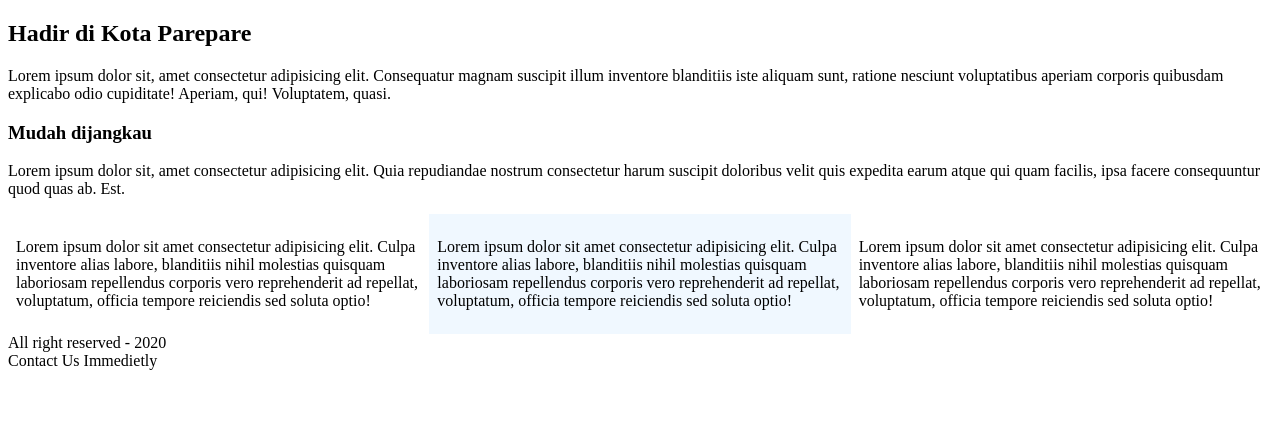
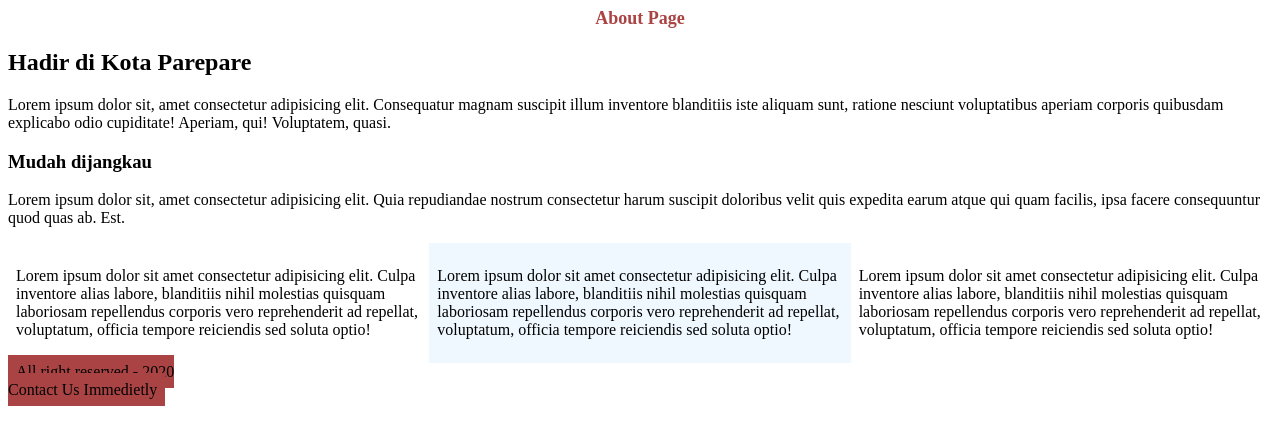
Before and after one commit to 777uliahshafar/testbranch, a plain HTML site: page about.html in a window 1280 px wide. Drawn offline with Linux system fonts and the light colour scheme.

Commit message:
added header

```diff
--- a/about.html
+++ b/about.html
@@ -6,6 +6,9 @@
     <title>Kost ada | Tentang kami</title>
 </head>
 <body>
+    <header style="text-align: center; font-weight: 800; font-size: large; color: #aa4444">
+        About Page
+    </header>
     <h2>Hadir di Kota Parepare</h2>
     <p>Lorem ipsum dolor sit, amet consectetur adipisicing elit. Consequatur magnam suscipit illum inventore blanditiis iste aliquam sunt, ratione nesciunt voluptatibus aperiam corporis quibusdam explicabo odio cupiditate! Aperiam, qui! Voluptatem, quasi.</p>
 
@@ -28,9 +31,11 @@
 
 
 
+
+
 </body>
 
-<fotoer>
+<fotoer style="margin :0 auto; background-color: #aa4444; padding: .5rem; ">
     All right reserved - 2020 </br>
     Contact Us Immedietly
 </fotoer>
```
